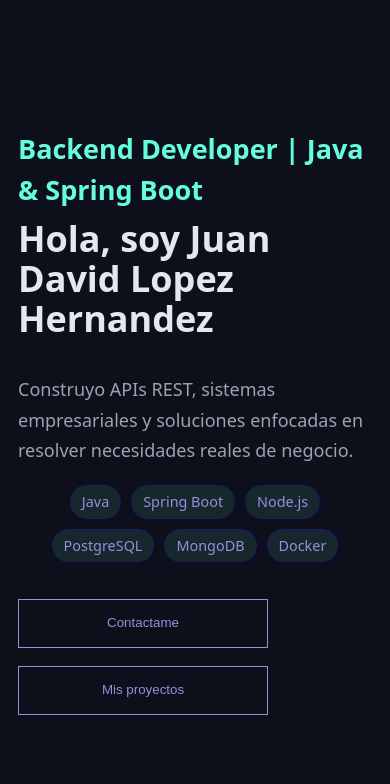
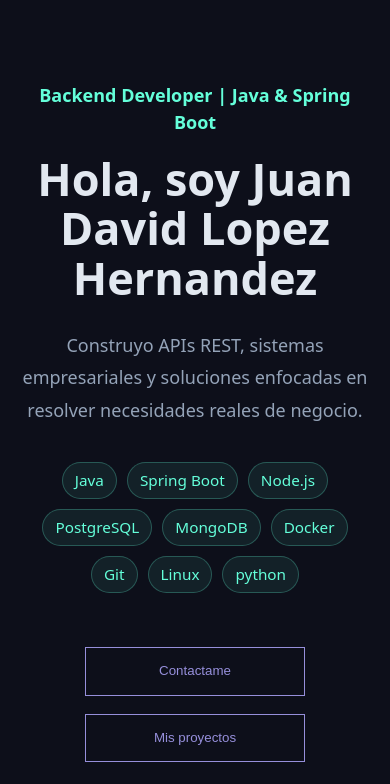
Before and after one commit to juan-lopez-h/POrtafolioJDLH, a React (Vite) app: page / in a window 390 px wide. Shown: the top 784 px of the page. Built offline with nearby package versions, Linux system fonts and the light colour scheme.

Commit message:
fix: problemas en pantallas muy pequeñas en android se perdia facilmente el orden de los span

```diff
--- a/src/App.css
+++ b/src/App.css
@@ -1,89 +1,158 @@
-html {
-  height: 100%;
+html,
+body {
   margin: 0;
   padding: 0;
+  min-height: 100%;
+}
+
+* {
+  box-sizing: border-box;
 }
 
 body {
-  background-color: #1E2A3A;
+  background-color: #0D0F1A;
 }
-.app{
+
+/* CONTENEDOR PRINCIPAL */
+
+.App {
+  min-height: 100vh;
+  display: flex;
+  justify-content: center;
+  align-items: center;
+  background-color: #0D0F1A;
+  padding: 2rem 1rem;
+}
+
+.app {
   width: 100%;
   max-width: 900px;
 
   display: flex;
   flex-direction: column;
   align-items: center;
+  text-align: center;
+}
 
-  padding: 0 1rem;
-  margin: 0 auto;
-  background-color: #0D0F1A;
+/* TITULOS */
+
+.developer {
+  color: #64FFDA;
+  font-size: 1.2rem;
+  font-weight: 600;
+  margin-bottom: 1rem;
 }
-.developer{
+
+.nombre {
+  color: #E2E8F0;
+  font-size: clamp(2.5rem, 6vw, 2.5rem);
+  line-height: 1.1;
+  margin-bottom: 1.5rem;
+}
+
+/* DESCRIPCION */
+
+.description {
+  max-width: 700px;
+  color: #94a3b8;
+  line-height: 1.8;
+  font-size: 1.1rem;
+}
+
+/* TECNOLOGIAS */
+
+.tech-stack {
+  display: flex;
+  flex-wrap: wrap;
+  justify-content: center;
+  gap: 12px;
+
+  width: 100%;
+  max-width: 600px;
+
+  margin: 2rem auto;
+}
+
+.tech-stack span {
+  background-color: rgba(100, 255, 218, 0.08);
   color: #64FFDA;
-  font-size: 1.5rem;
+
+  border: 1px solid rgba(100,255,218,.25);
+
+  padding: 8px 16px;
+  border-radius: 999px;
+
+  font-size: 0.9rem;
+  font-weight: 500;
+}
+
+/* BOTONES */
+
+.skills {
+  display: flex;
+  justify-content: center;
   align-items: center;
-  display: flex;
-  margin-bottom: 0.5rem;
+  gap: 1rem;
+
+  margin-top: 1rem;
 }
-.btn, .btn2 {
-  background-color: transparent;
+
+.btn,
+.btn2 {
+  padding: 12px 24px;
+
+  background: transparent;
   border: 1px solid #968fdb;
   color: #968fdb;
-   padding: 12px 24px;
+
   cursor: pointer;
-  margin-top: 1rem;
-  margin-right: 2rem;
-   transition: .2s ease;
+  transition: .2s ease;
+
+  margin: 0;
 }
-.nombre{
-  color: #E2E8F0;
-  font-size: 2rem;
-  margin-bottom: 2rem;
+
+.btn:hover,
+.btn2:hover {
+  transform: translateY(-2px);
 }
-.App{
-  display: flex;
-  align-items: center;
-  justify-content: center;
-  min-height: 100vh;
-  background-color: #0D0F1A;
-}
+
+/* MODAL */
 
 .modal-overlay {
   position: fixed;
-  top: 0;
-  left: 0;
-  width: 100%;
-  height: 100%;
-  background-color: rgba(234, 228, 228, 0.827);
+  inset: 0;
+
+  background-color: rgba(0,0,0,.7);
+
   display: flex;
+  justify-content: center;
   align-items: center;
-  justify-content: center;
 }
+
 .modal {
   width: 90%;
   max-width: 400px;
 
   background-color: #161b22;
   padding: 2rem;
+
   border-radius: 12px;
-
   position: relative;
 }
-h2 {
-  color: #64FFDA;
-  margin-bottom: 1rem;
-}
+
 .modal-close {
   position: absolute;
   top: 10px;
   right: 10px;
-  background-color: transparent;
+
   border: none;
+  background: transparent;
+
   color: #64FFDA;
   font-size: 1.5rem;
   cursor: pointer;
 }
+
 .contact-links {
   display: flex;
   flex-direction: column;
@@ -93,55 +162,36 @@ h2 {
 
 .contact-btn {
   display: block;
+
   width: 100%;
   padding: 12px;
 
   background-color: #1E2A3A;
-  color: #0D0F1A;
+  color: white;
 
   text-decoration: none;
   text-align: center;
   font-weight: 600;
 
   border-radius: 8px;
-  transition: 0.2s ease;
-  box-sizing: border-box;
+  transition: .2s ease;
 }
 
 .contact-btn:hover {
   background-color: #4fd1b5;
-  transform: translateY(-2px);
-}
-.tech-stack {
-  display: flex;
-  flex-wrap: wrap;
-  justify-content: center;
-  align-items: center;
-  gap: 12px;
-    margin-top: 1rem;
-    margin-bottom: 1rem;
-  width: 100%;
+  color: #0D0F1A;
 }
 
-.tech-stack span {
-  background-color: rgba(100, 255, 218, 0.1);
-  color: #968fdb;
-  border: 1px solid #0c0361;
-  padding: 8px 16px;
-  border-radius: 999px;
-  font-size: 0.9rem;
-  font-weight: 500;
-}
+/* MOVIL */
+
 @media (max-width: 768px) {
 
-  .app {
-    padding: 1rem;
+  .developer {
+    font-size: 1rem;
   }
 
   .description {
     font-size: 1rem;
-    max-width: 700px;
-    width: 100%;
   }
 
   .skills {
@@ -151,16 +201,16 @@ h2 {
 
   .btn,
   .btn2 {
-    width: 100%;
-    max-width: 250px;
+    width: 220px;
   }
 
   .tech-stack {
-    gap: 8px;
+    max-width: 400px;
+    gap: 10px;
   }
 
   .tech-stack span {
-    font-size: 0.8rem;
+    font-size: 0.85rem;
     padding: 6px 12px;
   }
 }
--- a/src/App.jsx
+++ b/src/App.jsx
@@ -24,6 +24,9 @@ function App() {
         <span>PostgreSQL</span>
         <span>MongoDB</span>
         <span>Docker</span>
+        <span>Git</span>
+        <span>Linux</span>
+        <span>python</span>
       </div>
       <article className="skills">
         <button className='btn' onClick={() => setModalOpen(true)}>
@@ -76,7 +79,7 @@ function App() {
         href="https://www.instagram.com/juan.da312/"
         target="_blank"
         rel="noopener noreferrer"
-        className="contact-btn"s
+        className="contact-btn"
       >
         Instagram
       </a>
```
